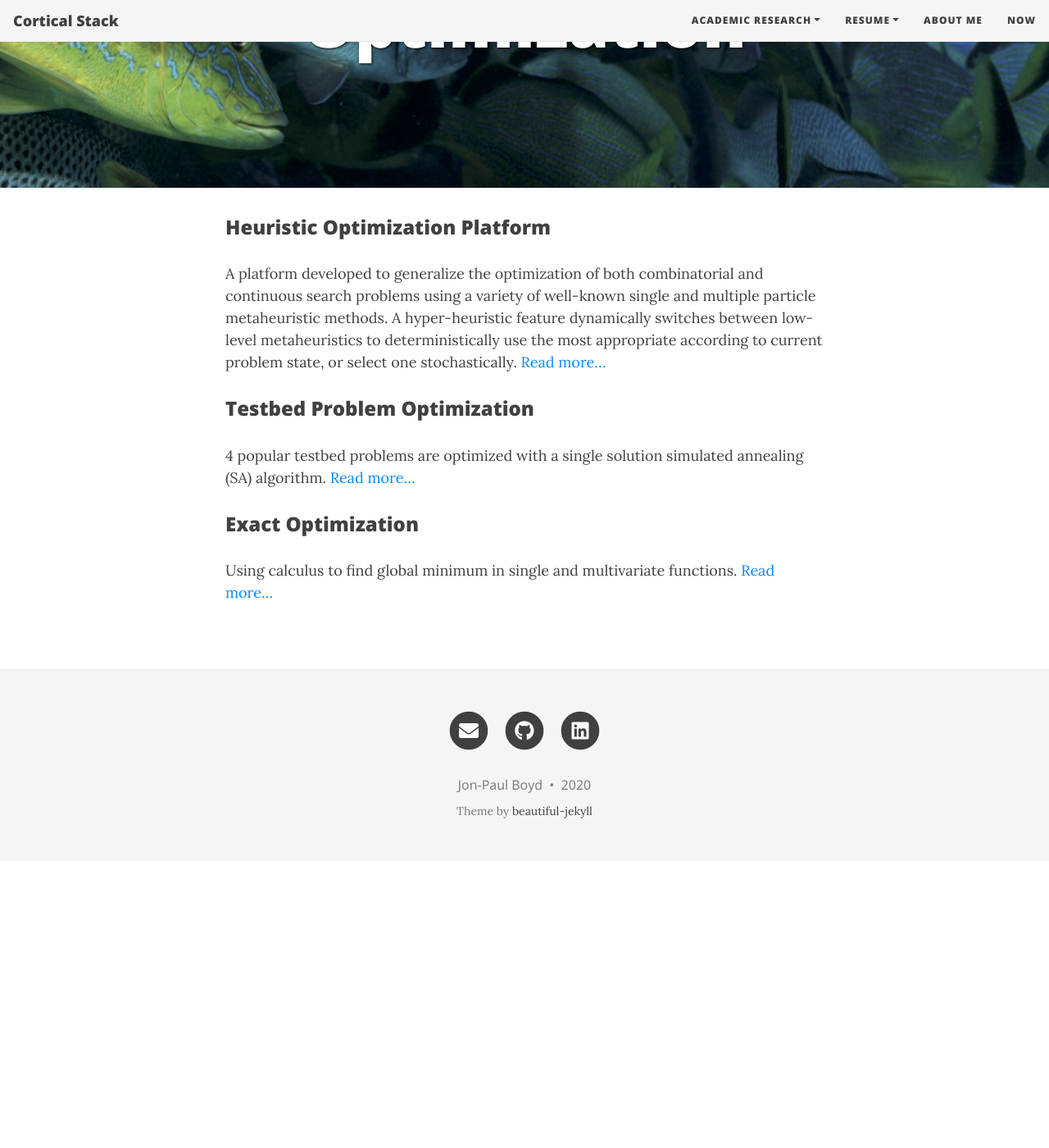
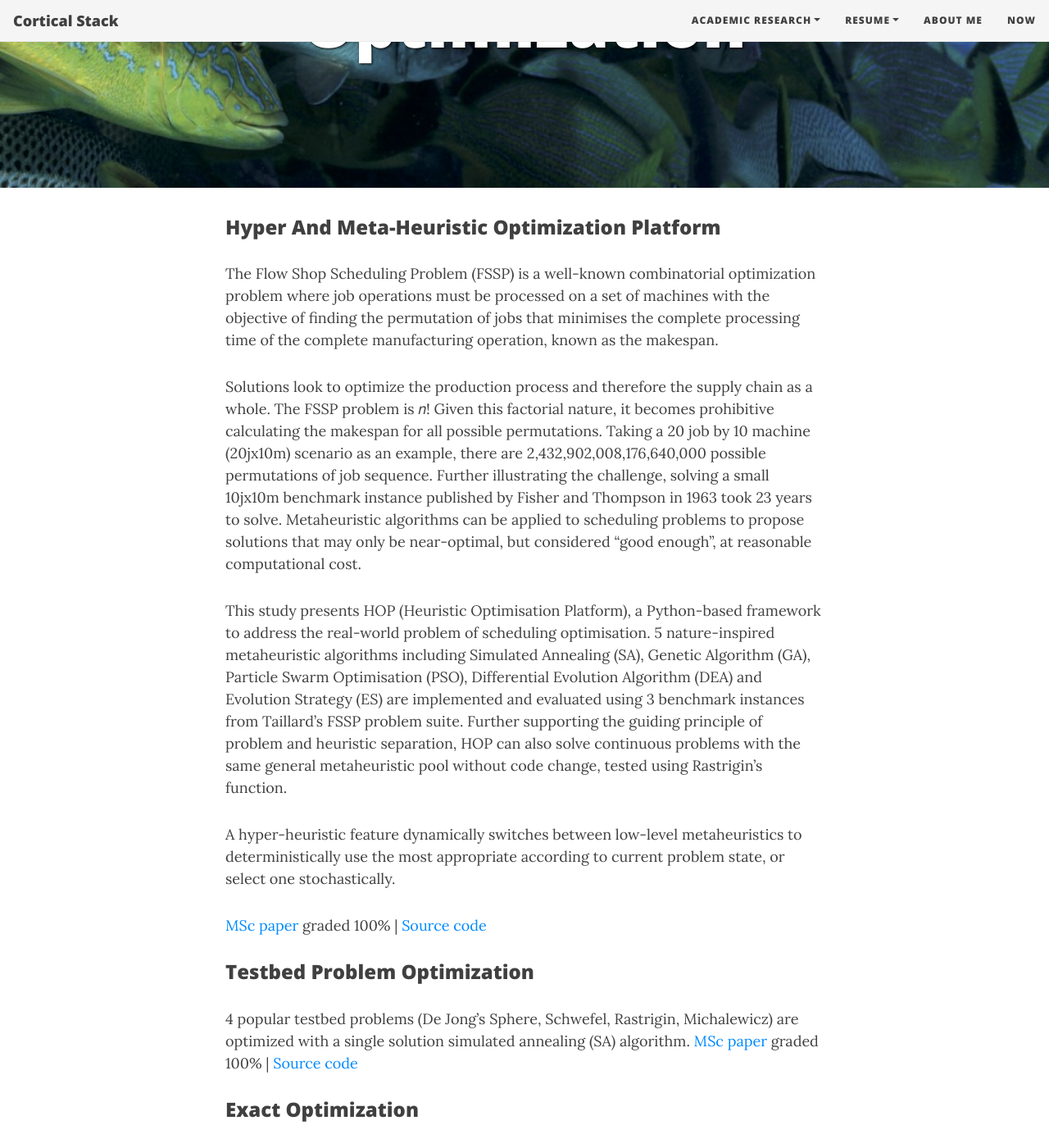
Before and after one commit to corticalstack/corticalstack.github.io, a Jekyll site: the page built from cio.md, in a window 1280 px wide and 1400 px high, scrolled down 434 px. Shown: the whole window at 82% size. Built offline with Jekyll 4.4.1, drawn with Linux system fonts in a browser that asks for light colours; nearby versions of some CDN libraries; before the commit the page ends 1484 px from its top, so only the background shows below that; some of the changed text lies outside the part shown.

Commit message:
Initial wip

```diff
--- a/cio.md
+++ b/cio.md
@@ -4,14 +4,36 @@ title: Computational Intelligence Optimization
 cover-img: /assets/img/fish_school.jpg
 tags: [optimization, metaheuristics, hyper-heuristics, Python, flow shop, combinatorial, continuous]
 ---
-### Heuristic Optimization Platform
-A platform developed to generalize the optimization of both combinatorial and continuous search problems using a variety
-of well-known single and multiple particle metaheuristic methods. A hyper-heuristic feature dynamically switches between
-low-level metaheuristics to deterministically use the most appropriate according to current problem state, or select one
-stochastically. [Read more...](https://docs.google.com/viewer?url=https://github.com/corticalstack/corticalstack.github.io/raw/master/docs/cio/Heuristic Optimization Platform.pdf)
+### Hyper And Meta-Heuristic Optimization Platform
+The Flow Shop Scheduling Problem (FSSP) is a well-known combinatorial optimization problem where job operations must be
+processed on a set of machines with the objective of finding the permutation of jobs that minimises the complete
+processing time of the complete manufacturing operation, known as the makespan.
+
+Solutions look to optimize the production process and therefore the supply chain as a whole. The FSSP problem is 𝑛! Given
+this factorial nature, it becomes prohibitive calculating the makespan for all possible permutations. Taking a 20 job by
+10 machine (20jx10m) scenario as an example, there are 2,432,902,008,176,640,000 possible permutations of job sequence.
+Further illustrating the challenge, solving a small 10jx10m benchmark instance published by Fisher and Thompson in 1963
+took 23 years to solve. Metaheuristic algorithms can be applied to scheduling problems to propose solutions that may
+only be near-optimal, but considered “good enough”, at reasonable computational cost.
+
+This study presents HOP (Heuristic Optimisation Platform), a Python-based framework to address the real-world problem of
+scheduling optimisation. 5 nature-inspired metaheuristic algorithms including Simulated Annealing (SA), Genetic Algorithm (GA),
+Particle Swarm Optimisation (PSO), Differential Evolution Algorithm (DEA) and Evolution Strategy (ES) are implemented and
+evaluated using 3 benchmark instances from Taillard’s FSSP problem suite. Further supporting the guiding principle of problem and heuristic separation, HOP can also solve continuous problems with
+the same general metaheuristic pool without code change, tested using Rastrigin’s function.
+
+A hyper-heuristic feature dynamically switches between low-level metaheuristics to deterministically use the most
+appropriate according to current problem state, or select one stochastically.
+
+[MSc paper](https://docs.google.com/viewer?url=https://github.com/corticalstack/corticalstack.github.io/raw/master/docs/cio/Heuristic Optimization Platform.pdf) graded 100%
+ | [Source code](https://github.com/corticalstack/heuristic-optimization-platform)
 
 ### Testbed Problem Optimization
-4 popular testbed problems are optimized with a single solution simulated annealing (SA) algorithm. [Read more...](https://docs.google.com/viewer?url=https://github.com/corticalstack/corticalstack.github.io/raw/master/docs/cio/Testbed Problem Optimisation.pdf)
+4 popular testbed problems (De Jong's Sphere, Schwefel, Rastrigin, Michalewicz) are optimized with a single solution
+simulated annealing (SA) algorithm.
+[MSc paper](https://docs.google.com/viewer?url=https://github.com/corticalstack/corticalstack.github.io/raw/master/docs/cio/Testbed Problem Optimisation.pdf) graded 100%
+ | [Source code](https://github.com/corticalstack/problem-optimisation-benchmarking)
 
 ### Exact Optimization
-Using calculus to find global minimum in single and multivariate functions. [Read more...](https://docs.google.com/viewer?url=https://github.com/corticalstack/corticalstack.github.io/raw/master/docs/cio/Exact Optimisation.pdf)
+Using calculus to find the global minimum in single and multivariate functions.
+[MSc paper](https://docs.google.com/viewer?url=https://github.com/corticalstack/corticalstack.github.io/raw/master/docs/cio/Exact Optimisation.pdf)
```
